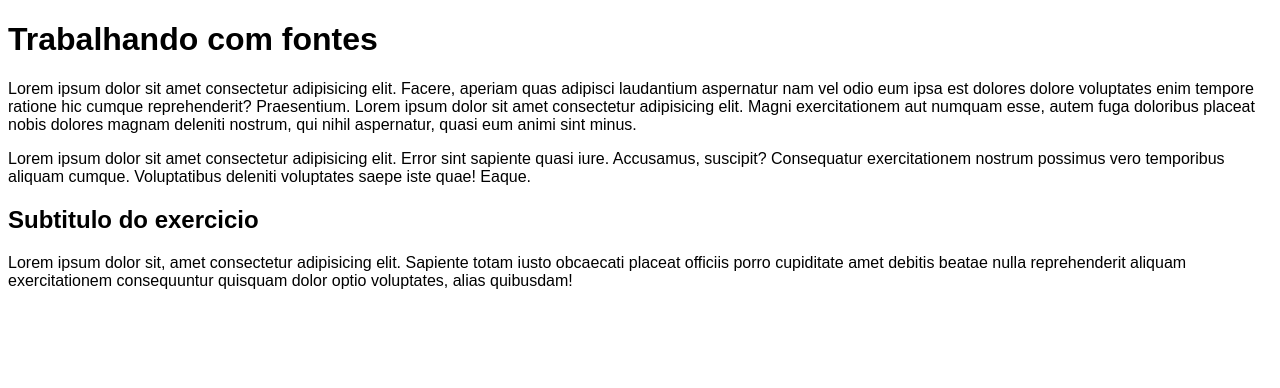
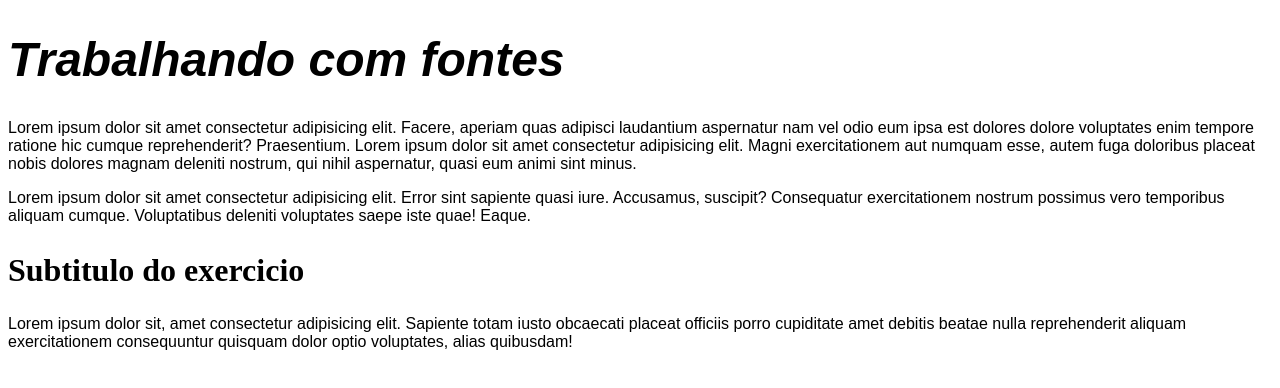
Before and after one commit to GustavoVieiraa/CursoemVideo-HTML5-CSS3, a plain HTML site: page ex017/fonte01.html in a window 1280 px wide. Drawn offline with Linux system fonts and the light colour scheme.

Commit message:
Cap. 14 aula 06 - concluido
informações importantíssimas para fontes

```diff
--- a/ex017/fonte01.html
+++ b/ex017/fonte01.html
@@ -8,7 +8,7 @@
     <style>
         body {
 
-            font-family: Arial, Helvetica, sans-serif;
+            font-family: 'Work Sans', Arial, Helvetica, sans-serif;
             /*
             Medidas Absolutas
             cm, mm, in, px, pt, pc
@@ -21,6 +21,28 @@
                 px e em;
             */
             font-size: 1em;
+            /* weight = peso | width = largura | height = altura | */
+            font-weight: ;
+            /* lighter =  mais leve | normal = padrão | bold = mais escura| bolder = extra negrito */
+            font-style: ;
+            /* temos o normal e o font italic em font-style */
+            /*text-decoration: underline;
+             para deixar sublinhado, colocar uma linha abaixo do texto */
+
+        }
+        h1 {
+            /* shorthand font
+            font-style -> font-weight -> font-size -> font-family
+            font-family: 'Work Sans', sans-serif;
+            font-weight: bolder;
+            font-size: 3em;
+            font-style: italic;
+            */
+            font: italic bolder 3em 'Work Sans', sans-serif
+        }
+
+        h2 {
+            font: bold 2em 'Work Sans';
         }
     </style>
 </head>
```
